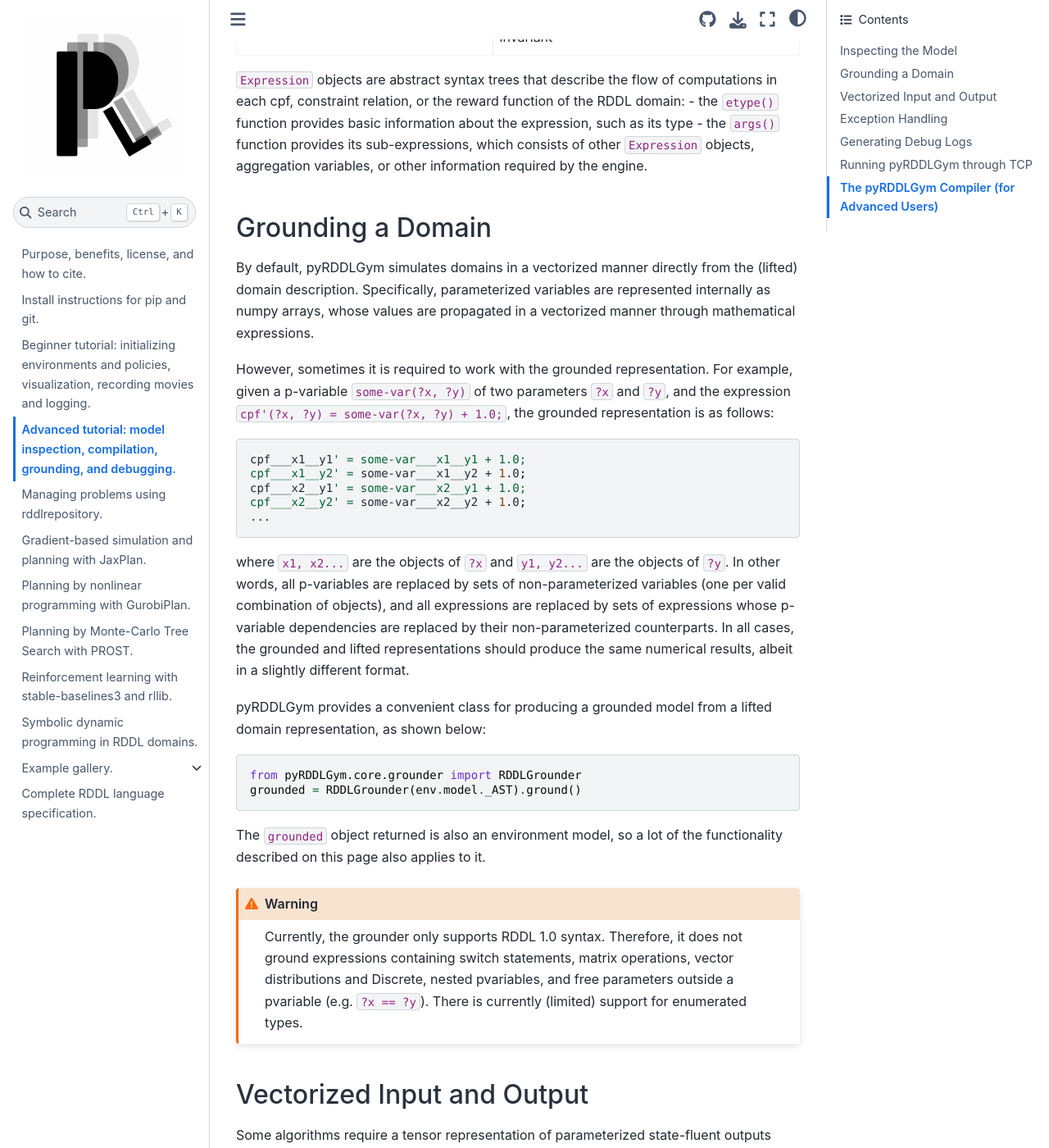
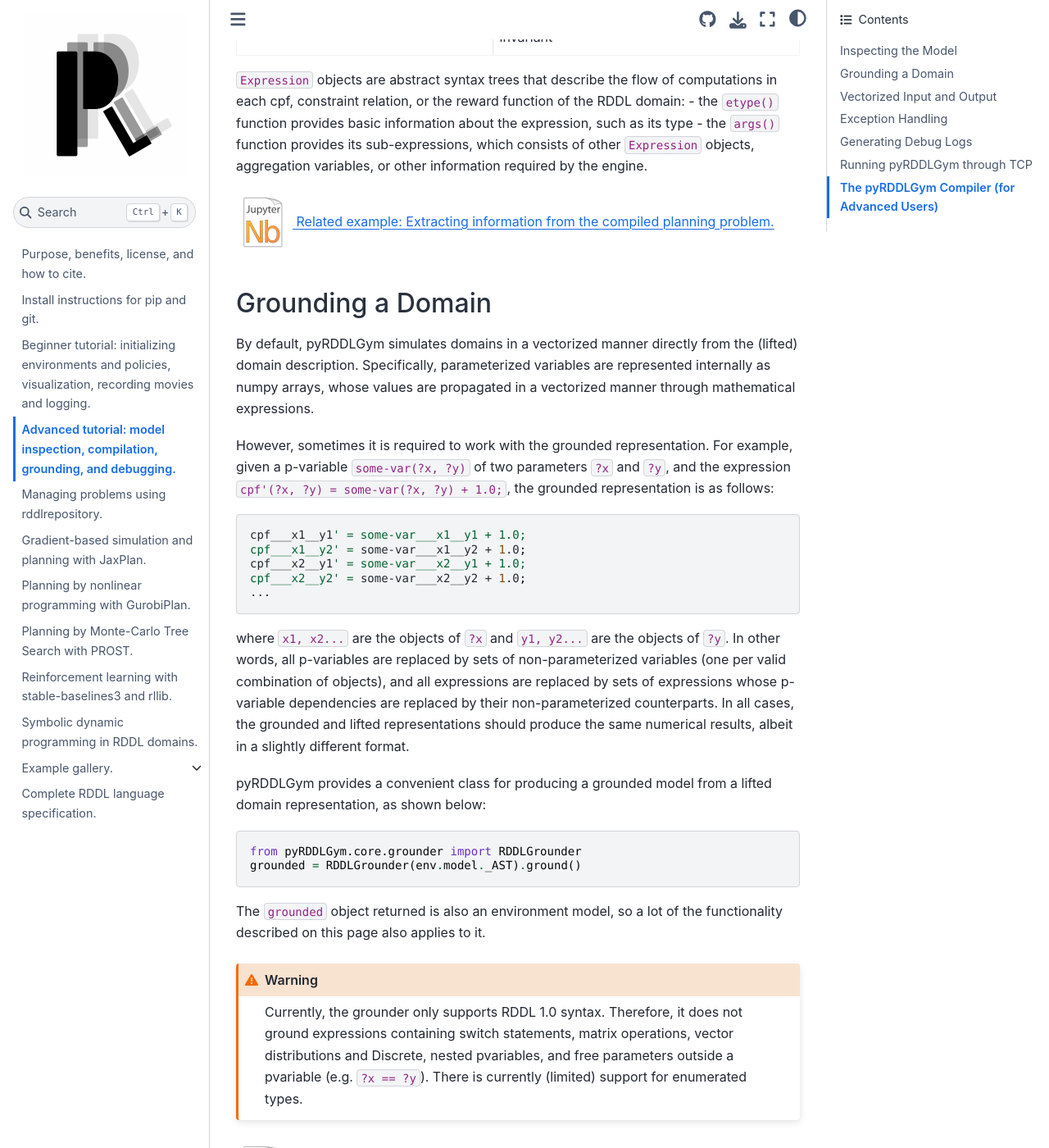
Before and after one commit to pyrddlgym-project/pyRDDLGym, a Sphinx documentation site: the page built from docs/start2.rst, in a window 1280 px wide and 1400 px high, scrolled down 1333 px. Shown: the whole window at 82% size. Built offline with Sphinx 7.4.7 and the Sphinx Book theme 1.1.4, drawn with Linux system fonts in a browser that asks for light colours; pages that are not in the unit, such as notebooks, are missing from menus; some of the changed text lies outside the part shown.

Commit message:
Added notebook links to start and start2 in docs

```diff
--- a/docs/start2.rst
+++ b/docs/start2.rst
@@ -59,6 +59,14 @@ in each cpf, constraint relation, or the reward function of the RDDL domain:
 - the ``etype()`` function provides basic information about the expression, such as its type
 - the ``args()`` function provides its sub-expressions, which consists of other ``Expression`` objects, aggregation variables, or other information required by the engine.
 
+.. raw:: html
+
+   <a href="notebooks/extracting_info_from_compiled_model_with_pyrddlgym.html">
+       <img src="_static/notebook_icon.png" alt="Jupyter Notebook" style="width:64px;height:64px;margin-right:5px;margin-top:5px;margin-bottom:5px;">
+       Related example: Extracting information from the compiled planning problem.
+   </a>
+
+
 Grounding a Domain
 ------
 
@@ -98,6 +106,13 @@ The ``grounded`` object returned is also an environment model, so a lot of the f
    expressions containing switch statements, matrix operations, vector distributions and Discrete,
    nested pvariables, and free parameters outside a pvariable (e.g. ``?x == ?y``).
    There is currently (limited) support for enumerated types.
+
+.. raw:: html
+
+   <a href="notebooks/grounding_a_problem_with_pyrddlgym.html">
+       <img src="_static/notebook_icon.png" alt="Jupyter Notebook" style="width:64px;height:64px;margin-right:5px;margin-top:5px;margin-bottom:5px;">
+       Related example: Grounding a problem in pyRDDLGym.
+   </a>
 
 
 Vectorized Input and Output
@@ -272,6 +287,14 @@ and run a topological sort on the graph to determine the correct order of CPF ev
     dependencies = sorter.build_call_graph()
     levels = sorter.compute_levels()
 
+.. raw:: html
+
+   <a href="notebooks/analyzing_fluent_dependencies.html">
+       <img src="_static/notebook_icon.png" alt="Jupyter Notebook" style="width:64px;height:64px;margin-right:5px;margin-top:5px;margin-bottom:5px;">
+       Related example: Analyzing fluent dependencies and evaluation order.
+   </a>
+
+
 Finally, the code can be traced to compile static type information about each subexpression in the AST, which
 includes for example any free parameters in the scope of the subexpression and their types,
 the type of the value returned by the subexpression during evaluation,
```
Also changed, not shown: docs/start.rst (+15 -0 lines).
